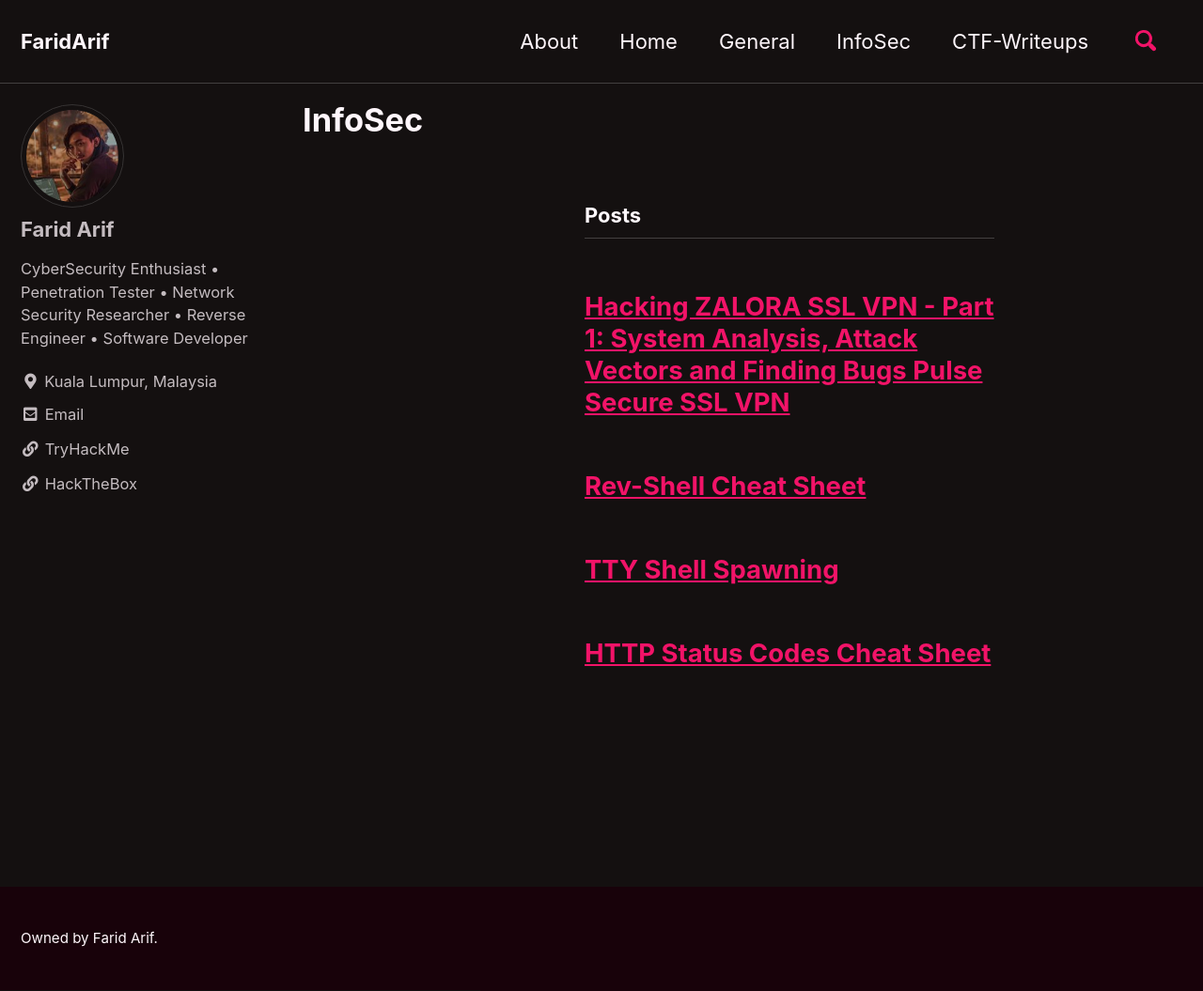
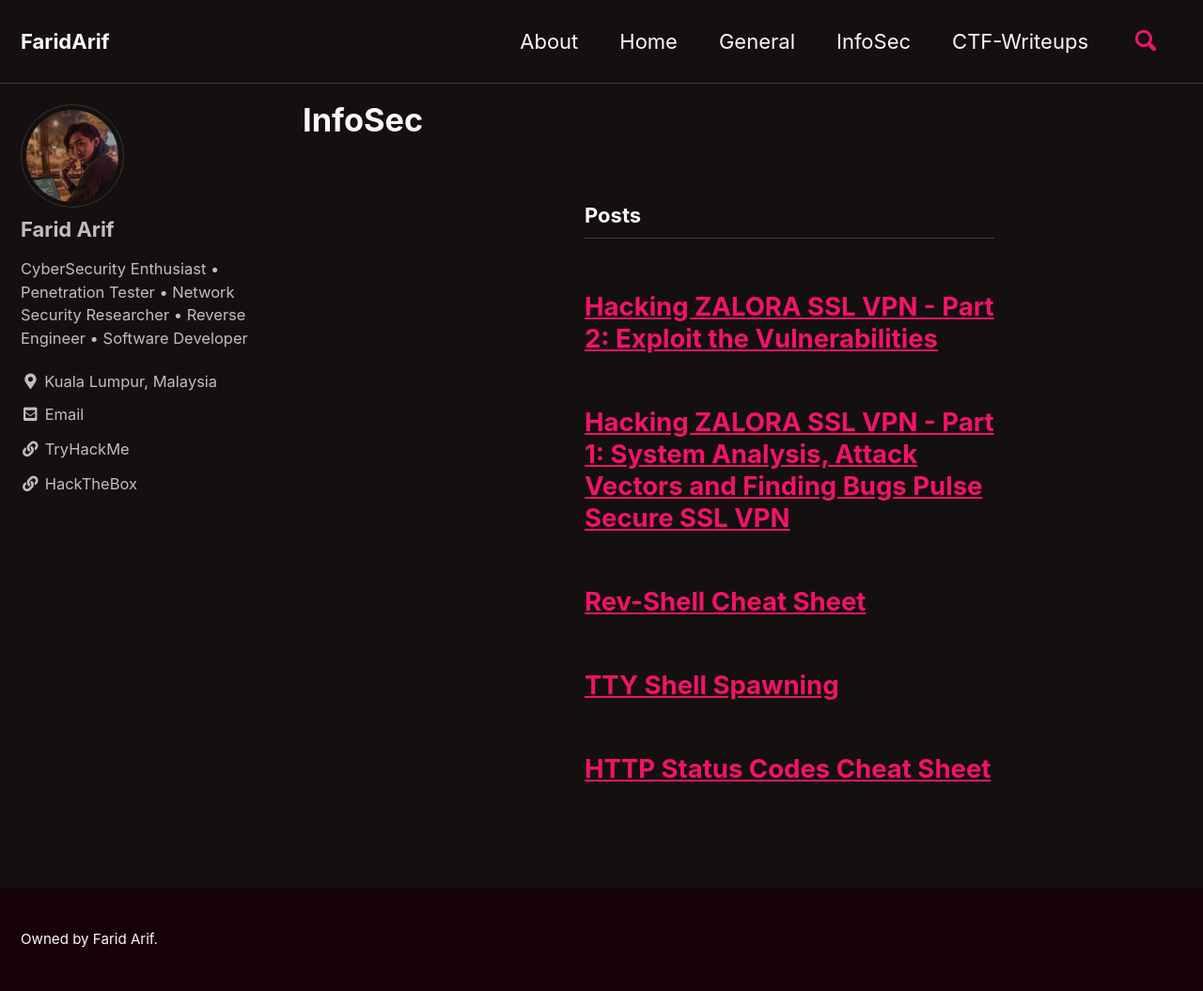
Before and after one commit to faridarif/faridarif.github.io, a Jekyll site: the page built from _pages/infosec.md, in a window 1280 px wide and 1055 px high. Shown: the whole window at 94% size. Built offline with Jekyll 4.4.1, drawn with Linux system fonts in a browser that asks for light colours; cached includes are drawn as plain includes.

Commit message:
Update infosec.md

```diff
--- a/_pages/infosec.md
+++ b/_pages/infosec.md
@@ -9,6 +9,14 @@ author_profile: true
  <h1 id="page-title" class="page__title"></h1>
  <h3 class="archive__subtitle">Posts</h3>
  <div class="entries-list">
+  <div class="list__item">
+   <article class="archive__item" itemscope="" itemtype="https://schema.org/CreativeWork">
+    <h2 class="archive__item-title no_toc" itemprop="headline">
+     <a href="/infosec/hacking-zalora-ssl-vpn-part-2-exploit-the-vulnerabilities/" rel="permalink">Hacking ZALORA SSL VPN - Part 2: Exploit the Vulnerabilities</a>
+    </h2>
+    <p class="archive__item-excerpt" itemprop="description"></p>
+   </article>
+  </div>
   <div class="list__item">
    <article class="archive__item" itemscope="" itemtype="https://schema.org/CreativeWork">
     <h2 class="archive__item-title no_toc" itemprop="headline">
```
